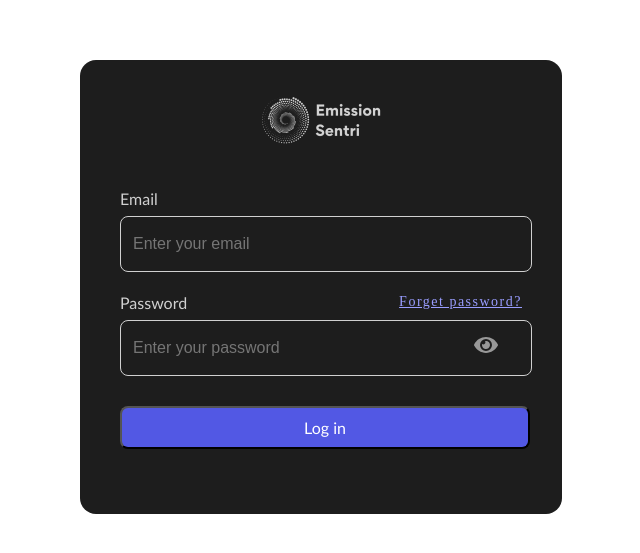
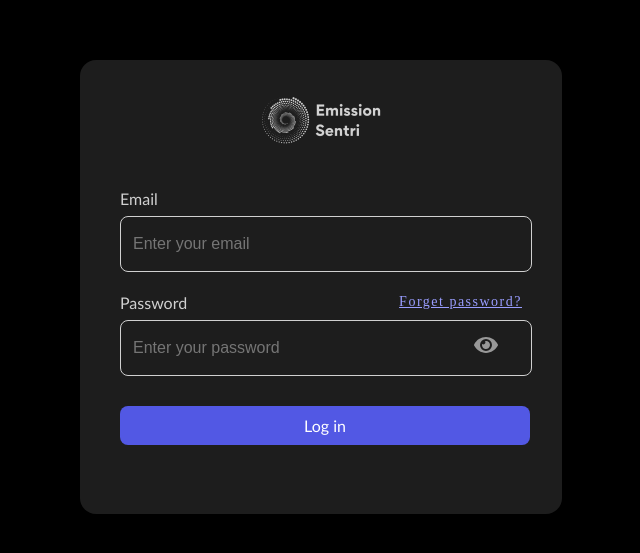
Before and after one commit to Khaled6120/login-page-assignment, a React (Vite) app: page / in a window 1280 px wide. Shown: the part 113-666 px from the top of the page, without its empty margins (319-959 px from the left). Built offline with nearby package versions, Linux system fonts and the light colour scheme.

Commit message:
Feature completed succesfuly - v1

```diff
--- a/src/App.jsx
+++ b/src/App.jsx
@@ -1,12 +1,6 @@
 import "./App.css";
 import Login from "./pages/Login";
 
-function App() {
-  return (
-    <div>
-      <Login />
-    </div>
-  );
-}
+const App = () => <Login />;
 
 export default App;
--- a/src/components/button.module.css
+++ b/src/components/button.module.css
@@ -3,6 +3,7 @@
   width: 102%;
   padding: 10px 16px;
   border-radius: 8px;
+  border: none;
   color: #fff;
   font-size: 16px;
   font-weight: 400;
--- a/src/index.css
+++ b/src/index.css
@@ -0,0 +1,3 @@
+body {
+  background-color: black;
+}
```
